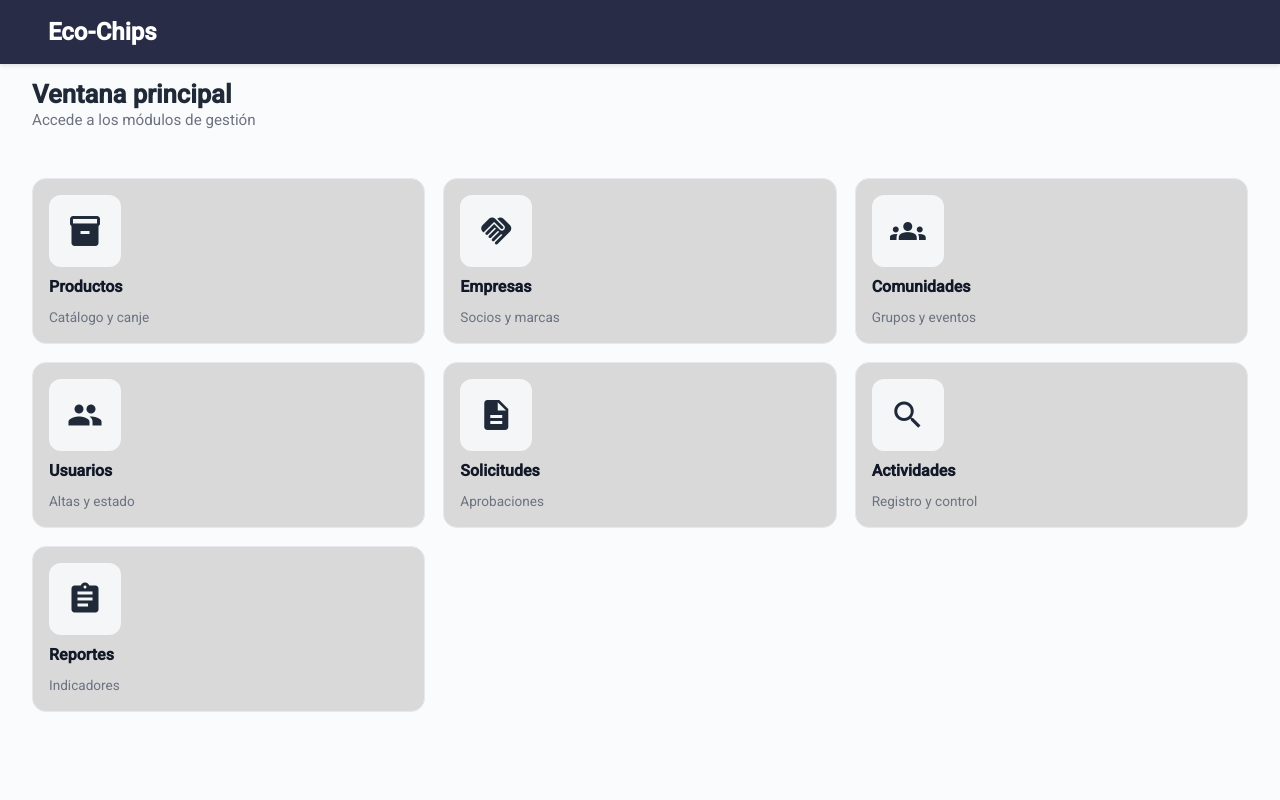
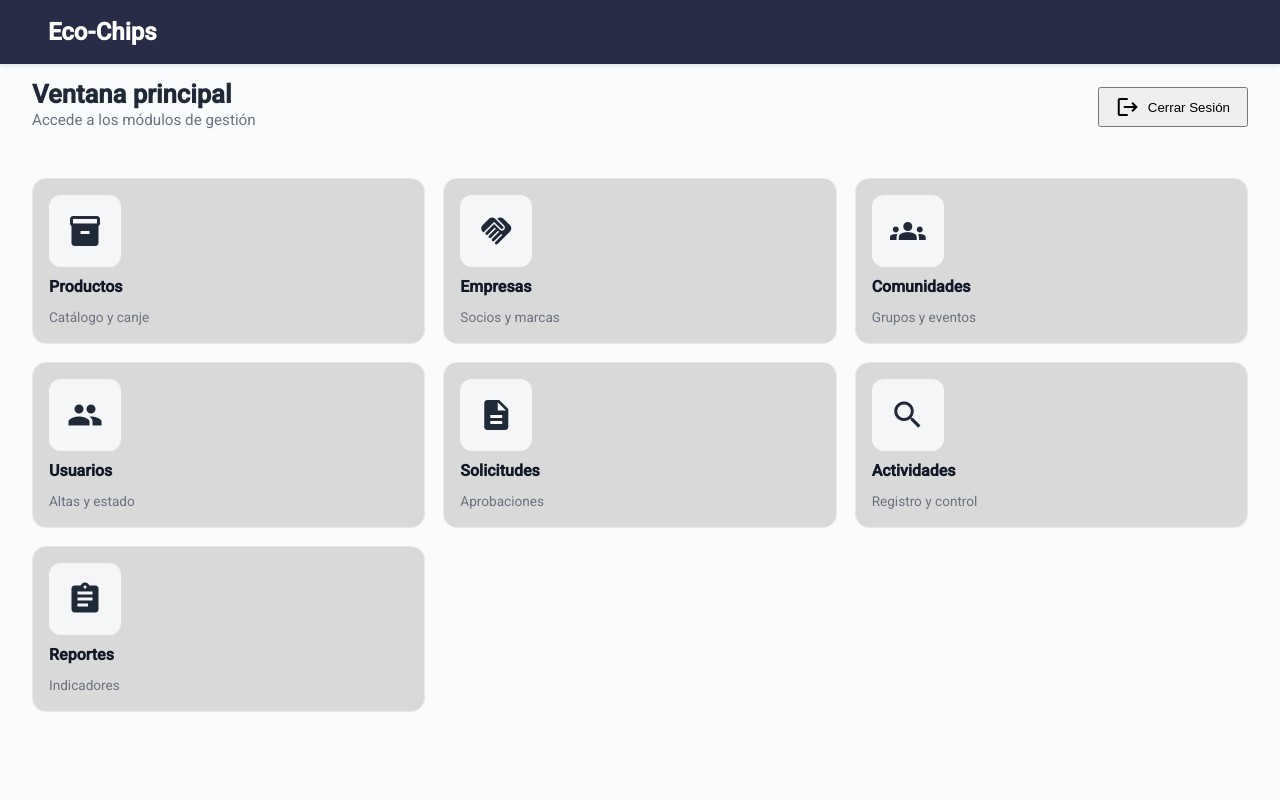
Before and after one commit to Santibu1/ArquiWeb-TF-Frontend-v2, an Angular app: page /admin in a window 1280 px wide. Shown: the top 800 px of the page. Built offline with nearby package versions, Linux system fonts and the light colour scheme; no server answers.

Commit message:
añadi boton logout para adm. añadi administrar comunidades añadi el register de usuarios y moderadores

```diff
--- a/src/app/componente/administrador/menu-administrador/menu-administrador.css
+++ b/src/app/componente/administrador/menu-administrador/menu-administrador.css
@@ -1,3 +1,5 @@
+/* src/app/componente/administrador/menu-administrador/menu-administrador.css */
+
 .admin-shell{
     min-height: calc(100vh - 64px); /* respeta el header global */
     background: #fafbfc;
@@ -5,10 +7,20 @@
     color: #1f2937;
 }
 
+/* --- SECCIÓN MODIFICADA --- */
+/* Ahora es un flex container para alinear título y botón */
 .page-intro{
     max-width: 1280px;
     margin: 0 auto 12px;
+
+    /* Propiedades de Flexbox */
+    display: flex;
+    justify-content: space-between; /* Título a la izq, botón a la der */
+    align-items: center;
+    flex-wrap: wrap; /* Para que se vea bien en móviles */
+    gap: 1rem;       /* Espacio entre título y botón si se apilan */
 }
+
 .page-title{
     margin: 0;
     font-weight: 700;
@@ -20,6 +32,7 @@
     font-size: .95rem;
 }
 
+/* --- ESTILOS ORIGINALES (DE VUELTA) --- */
 .tools-grid{
     max-width: 1280px;
     margin: 48px auto 0; /* antes: 0 auto; agrega 24px arriba */
@@ -63,6 +76,21 @@
 .tool-title{ font-weight: 700; font-size: 1rem; }
 .tool-desc{ font-size: .85rem; color: #6b7280; }
 
+/* --- ESTILO NUEVO --- */
+/* Estilos para el botón de logout */
+.logout-button {
+    display: inline-flex;
+    align-items: center;
+    gap: 8px; /* Espacio entre el ícono y el texto */
+    padding: 0 16px !important;
+    height: 40px;
+    /* Usa el color 'warn' del mat-button, pero podemos forzarlo si es necesario */
+    /* color: #f44336; */
+    /* border-color: #f44336; */
+}
+
+
+/* --- ESTILOS ORIGINALES (DE VUELTA) --- */
 /* Responsive */
 @media (max-width: 1200px){ .tools-grid{ grid-template-columns: repeat(3, minmax(0,1fr)); } }
 @media (max-width: 900px){
--- a/src/app/componente/administrador/menu-administrador/menu-administrador.html
+++ b/src/app/componente/administrador/menu-administrador/menu-administrador.html
@@ -1,8 +1,16 @@
 <!-- menu-administrador.html -->
 <div class="admin-shell" *ngIf="mostrarDashboard">
     <div class="page-intro">
-        <h1 class="page-title">Ventana principal</h1>
-        <p class="page-subtitle">Accede a los módulos de gestión</p>
+                <div>
+            <h1 class="page-title">Ventana principal</h1>
+            <p class="page-subtitle">Accede a los módulos de gestión</p>
+        </div>
+
+
+        <button mat-stroked-button color="warn" class="logout-button" (click)="logout()">
+            <mat-icon>logout</mat-icon>
+            Cerrar Sesión
+        </button>
     </div>
 
     <nav class="tools-grid" aria-label="Módulos de administración" role="navigation">
--- a/src/app/componente/administrador/menu-administrador/menu-administrador.ts
+++ b/src/app/componente/administrador/menu-administrador/menu-administrador.ts
@@ -41,4 +41,12 @@ export class MenuAdministrador {
             },
         });
     }
+
+    logout(): void {
+        // Limpiamos el token guardado (basado en tu interceptor)
+        sessionStorage.clear();
+
+        // Redirigimos a la página de login
+        this.router.navigate(['/login']);
+    }
 }
--- a/src/app/componente/interceptor/login-interceptor.ts
+++ b/src/app/componente/interceptor/login-interceptor.ts
@@ -1,11 +1,5 @@
 import {HttpInterceptorFn, HttpStatusCode} from '@angular/common/http';
 import {catchError, EMPTY, throwError} from "rxjs";
-/*
-Este interceptor se encarga de añadir el token de autorización a las peticiones
-Se genera con el comando ng g interceptor interceptor/login --skip-tests
-Se registra en app.config.ts cómo parametro de provideHttpClient:
-provideHttpClient(withInterceptors([loginInterceptor]))
- */
 
 export const loginInterceptor: HttpInterceptorFn = (req, next) => {
     console.log("Intercepto!!");
--- a/src/app/componente/login-component/login-component.html
+++ b/src/app/componente/login-component/login-component.html
@@ -47,7 +47,8 @@
                     Sign In
                 </button>
 
-                <a routerLink="/registro" class="register-link">Crear Cuenta</a>
+                <button type="button" (click)="navigateToRegister()" class="register-link">Crear Cuenta</button>
+
             </form>
 
             <!-- Logo lateral -->
--- a/src/app/componente/login-component/login-component.ts
+++ b/src/app/componente/login-component/login-component.ts
@@ -1,5 +1,5 @@
 import { Component, inject } from '@angular/core';
-import { Router } from '@angular/router';
+import { Router, RouterModule } from '@angular/router';
 import { FormBuilder, FormGroup, ReactiveFormsModule, Validators } from '@angular/forms';
 import { LoginService } from "../../services/login-service";
 import { RequestDto } from "../../model/request-dto";
@@ -9,7 +9,7 @@ import { MatCardModule } from "@angular/material/card";
 import { MatFormFieldModule } from '@angular/material/form-field';
 import { MatInputModule } from "@angular/material/input";
 import { MatButtonModule } from "@angular/material/button";
-import {MatIconModule} from "@angular/material/icon";
+import { MatIconModule } from "@angular/material/icon";
 
 @Component({
     selector: 'app-login-component',
@@ -17,6 +17,7 @@ import {MatIconModule} from "@angular/material/icon";
     imports: [
         CommonModule,
         ReactiveFormsModule,
+        RouterModule,
         MatCardModule,
         MatFormFieldModule,
         MatInputModule,
@@ -41,7 +42,7 @@ export class LoginComponent {
 
     ngOnInit() {
         if (localStorage.getItem('token')) {
-            localStorage.clear(); // borra todos los items
+            localStorage.clear();
             console.log("Token e items eliminados");
         }
     }
@@ -54,22 +55,19 @@ export class LoginComponent {
 
             this.loginService.login(requestDto).subscribe({
                 next: (data: ResponseDto) => {
-                    // Guarda el token
                     const token = localStorage.getItem('token');
                     console.log("Token almacenado:", token);
 
-                    // Extrae el rol y elimina "ROLE_" si existe
                     const rolRaw = data.roles[0] || '';
                     const rol = rolRaw.replace('ROLE_', '');
                     localStorage.setItem('rol', rol);
 
-                    // Navegación según rol
                     if (rol === 'ADMINISTRADOR') {
                         this.router.navigate(['/admin']);
                     } else if (rol === 'CLIENTE' || rol === 'MODERADOR') {
                         this.router.navigate(['/usuario/home']);
                     } else {
-                        this.router.navigate(['/login']); // fallback
+                        this.router.navigate(['/login']);
                     }
                 },
                 error: (error: any) => {
@@ -82,4 +80,8 @@ export class LoginComponent {
             this.loginForm.markAllAsTouched();
         }
     }
+
+    navigateToRegister(): void {
+        this.router.navigate(['/registro']);
+    }
 }
--- a/src/environments/environment.ts
+++ b/src/environments/environment.ts
@@ -1,4 +1,4 @@
 export const environment = {
-  production: false,
-  apiUrl: 'http://localhost:8080/api',
+    production: false,
+    apiUrl: 'http://localhost:8080/api'  // YA incluye /api
 };
```
Also changed, not shown: src/app/app.routes.ts (+6 -1 lines), src/app/model/comunidad.ts (added, +9 -0 lines), src/app/services/comunidad-service.ts (added, +71 -0 lines), src/app/services/register-service.ts (added, +17 -0 lines).
